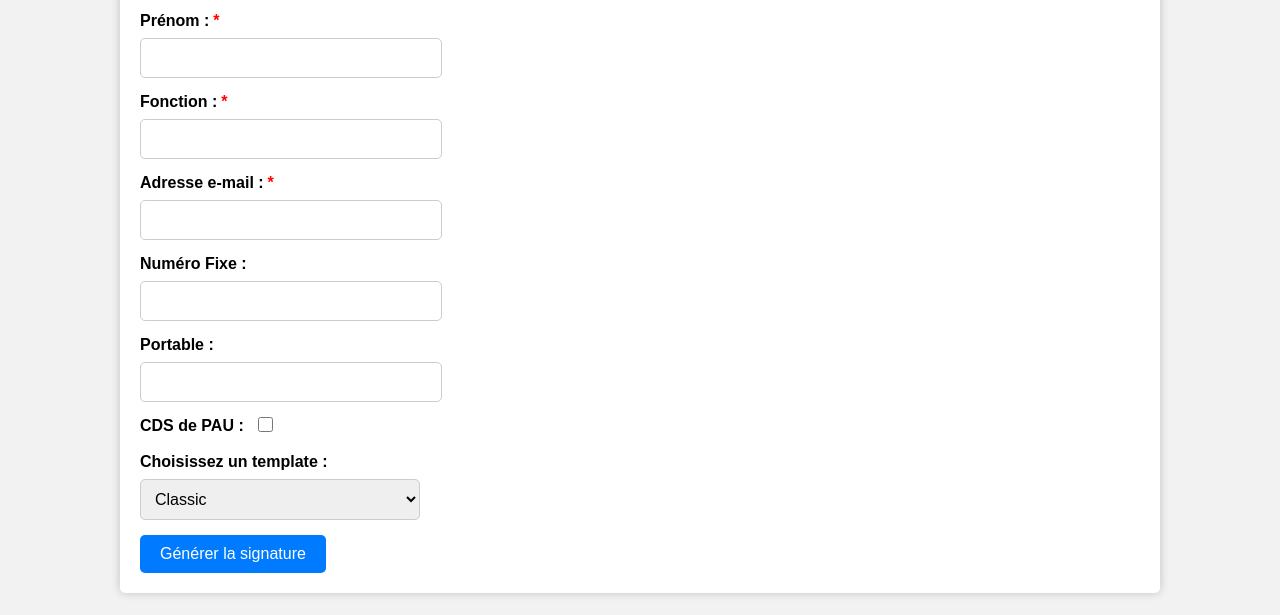
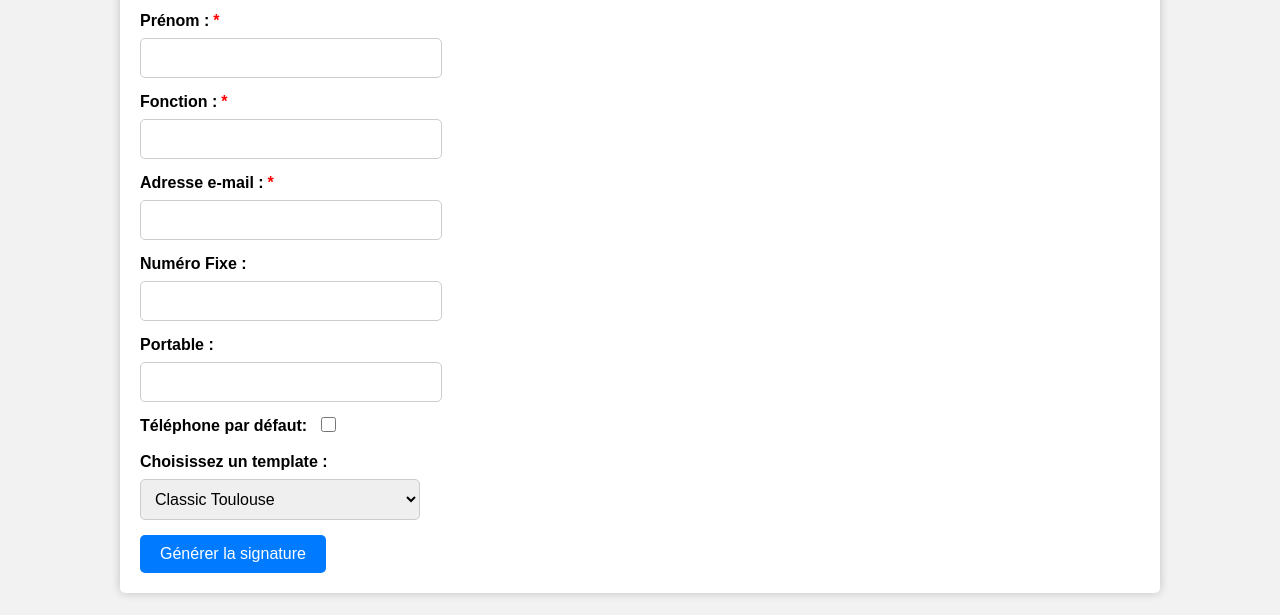
Before and after one commit to Kenny3231/SignaturePro, a plain HTML site: page index.html in a window 1280 px wide. Shown: the part 185-800 px from the top of the page. Drawn offline with Linux system fonts and the light colour scheme.

Commit message:
Update index.html
Modification:
- Choix Tel
- Template

```diff
--- a/index.html
+++ b/index.html
@@ -30,14 +30,14 @@
                 <input type="tel" id="portable" name="portable">
 
                  <div class="form-row">
-                    <label for="adressePau">CDS de PAU :</label>
-                    <input type="checkbox" id="adressePau" name="adressePau">
+                    <label for="DefaultTel">Téléphone par défaut:</label>
+                    <input type="checkbox" id="DefaultTel" name="adressePau">
                 </div>
 
                 <label for="template">Choisissez un template :</label>
                 <select id="template" name="template">
-                    <option value="Classic">Classic</option>
-                    <option value="Octobre Rose">Octobre Rose</option>
+                    <option value="ClassicTls">Classic Toulouse</option>
+                    <option value="ClassicLyon">Classic Toulouse</option>
                 </select>
 
                 <input type="submit" value="Générer la signature" onclick="setTimeout(copyDivToClipboard, 1000)" >
```
